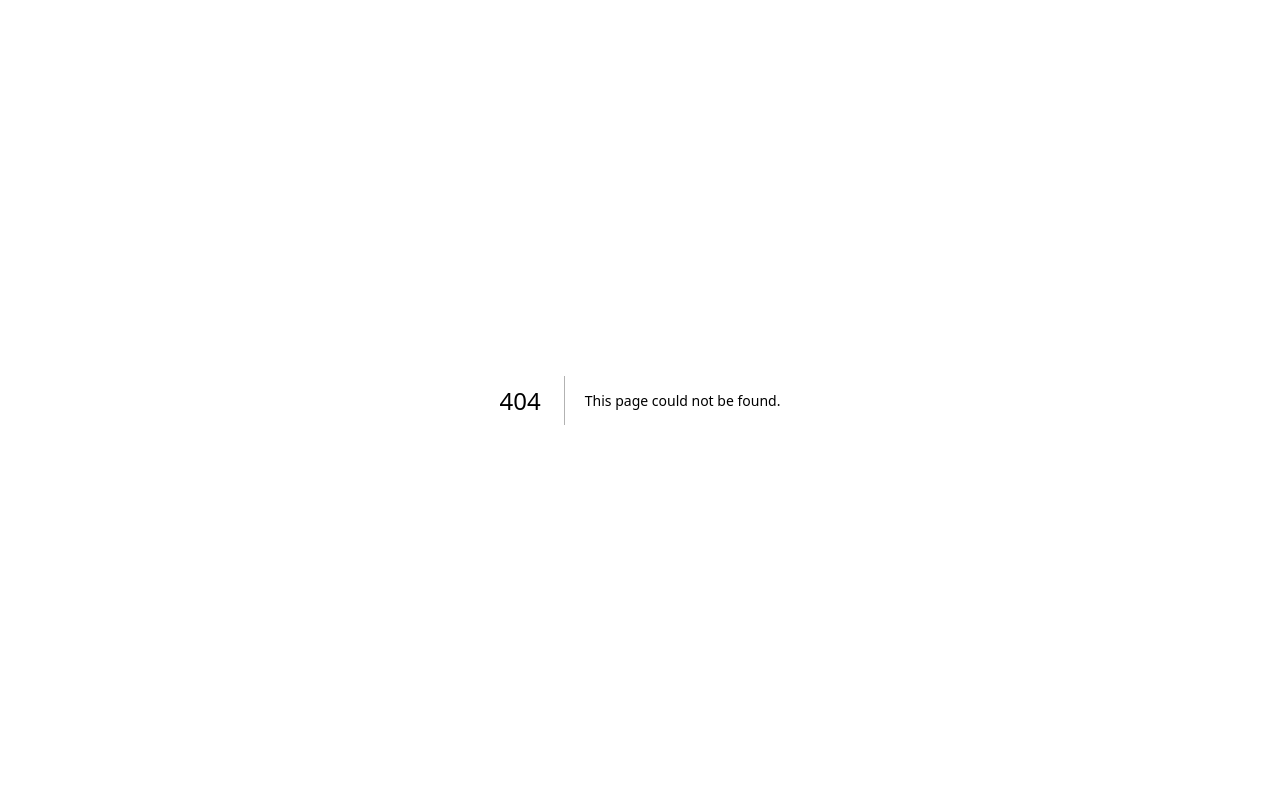
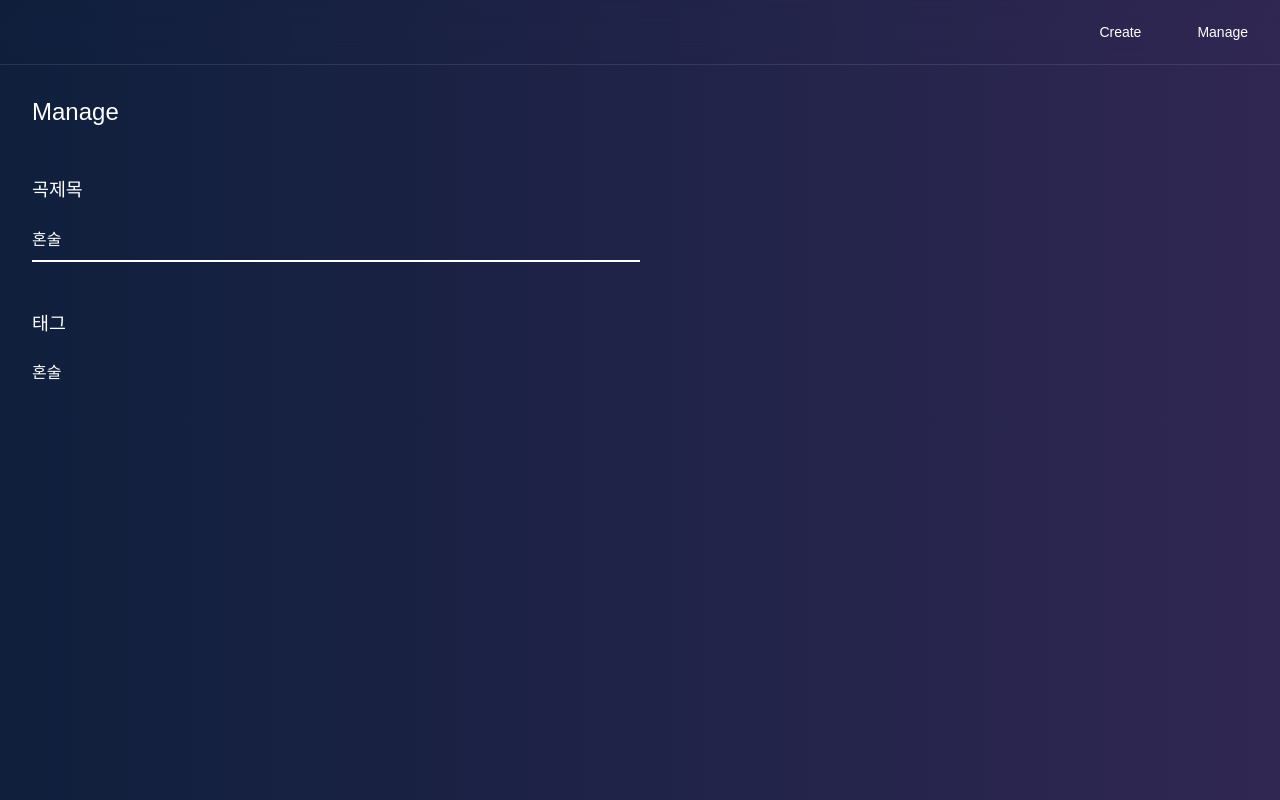
Before and after one commit to Vimic-uton/vimic-front, a Next.js app: page /about/1 in a window 1280 px wide. Before the commit this address had no page. Built offline with nearby package versions, Linux system fonts and the light colour scheme; no server answers.

Commit message:
feat/#5 api connect

```diff
--- a/api/client.ts
+++ b/api/client.ts
@@ -102,7 +102,6 @@ export async function getSong(request: GetSongRequest): Promise<GetSongResponse>
     throw error;
   }
 }
-
 /**
  * 노래 상태 폴링 (진행 중인 노래의 완료 여부 확인)
  * @param taskId 태스크 ID
@@ -112,7 +111,7 @@ export async function getSong(request: GetSongRequest): Promise<GetSongResponse>
  */
 export async function pollSongStatus(
   taskId: string,
-  maxAttempts: number = 30,
+  maxAttempts: number = 60,
   interval: number = 10000
 ): Promise<GetSongResponse> {
   let attempts = 0;
@@ -126,9 +125,16 @@ export async function pollSongStatus(
 
       console.log(`폴링 응답 상태: ${response.status}`, response);
 
-      if (response.status === 'complete') {
-        console.log('노래 생성 완료됨!');
-        return response;
+      // song_info와 sunoData가 존재하는지 확인
+      if (response.song_info?.sunoData && Array.isArray(response.song_info.sunoData)) {
+        const sunoData = response.song_info.sunoData[0];
+
+        if (sunoData?.prompt) {
+          console.log('가사 생성 완료:', sunoData.prompt);
+          return response; // 성공적으로 데이터를 반환
+        }
+      } else {
+        console.warn('sunoData가 존재하지 않거나 빈 배열입니다.');
       }
 
       if (response.status === 'error') {
@@ -159,6 +165,7 @@ export async function pollSongStatus(
   throw new Error('노래 생성이 시간 초과되었습니다.');
 }
 
+
 /**
  * 오디오 파일 다운로드
  * @param audioUrl 오디오 파일 URL
--- /dev/null
+++ b/app/about/[id]/page.tsx
@@ -0,0 +1,6 @@
+import AboutView from '@/features/about/aboutView';
+
+export default async function aboutpage({ params }: { params: Promise<{ id: string }> }) {
+  const resolvedParams = await params;
+  return <AboutView id={resolvedParams.id} />;
+}
--- /dev/null
+++ b/features/about/aboutView.tsx
@@ -0,0 +1,111 @@
+'use client';
+
+import { useEffect, useState } from 'react';
+import axios from 'axios';
+import { API_ENDPOINTS, API_CONFIG } from '@/api/endpoints';
+
+
+type aboutwProps = { id?: string };
+
+interface MusicDetail {
+  title: string;
+  audioUrl?: string;
+  thumbnail?: string;
+  sourceAudioUrl?: string;
+  streamAudioUrl?: string;
+  sourceStreamAudioUrl?: string;
+  prompt?: string;
+  tags? : string;
+}
+
+
+export default function AboutView({ id }: aboutwProps) {
+
+  const [music, setMusic] = useState<MusicDetail | null>(null);
+
+        const fetchMusic = async () => {
+        try {
+            const res = await axios.post(
+            `${API_CONFIG.BASE_URL}${API_ENDPOINTS.GET_SONG}`,
+            { task_id: id },
+            {
+                headers: {
+                'Content-Type': 'application/json',
+                Accept: 'application/json',
+                },
+            }
+
+
+            );
+            console.log(res)
+
+            const suno = res.data.song_info?.sunoData?.[0] || {};
+            const sunop = res.data;
+
+            // 객체를 중괄호로 감싸야 합니다.
+            setMusic({
+            title: suno.title || '제목 없음',
+            audioUrl: suno.audioUrl || '',
+            thumbnail: suno.image_url || '',
+            sourceAudioUrl: suno.source_audio_url || '',
+            streamAudioUrl: suno.source_stream_audio_url || '',
+            sourceStreamAudioUrl: suno.stream_audio_url || '',
+            tags :  suno.tags || '',
+            prompt: sunop.prompt || '',
+            });
+        } catch (error) {
+            console.error('데이터를 가져오는 중 오류가 발생했습니다:', error);
+        }
+        };
+
+        useEffect(()=>{
+            fetchMusic();
+        },[])
+
+
+  return (
+    <div className="text-white p-8 pt-24">
+      <div className="relative z-20 max-w-7xl mx-auto">
+        {/* 제목 */}
+        <h1 className="text-2xl font-bodoni mb-8">Manage</h1>
+
+
+
+        <div className="">
+          {/* 왼쪽: 입력 폼 */}
+          <div className="space-y-8">
+            {/* 곡 제목 입력 */}
+            <div className="mt-12 flex flex-col gap-[3vh]">
+             <p className='text-[2.3vh]'>곡제목</p>
+              <input
+                type="text"
+                placeholder="혼술 먹방 바이럴 송"
+                value={music?.title || "혼술"}
+                readOnly
+
+              />
+              <hr className='border-b w-[50%] mt-[-2vh]' />
+            </div>
+
+
+          </div>
+
+                <div className="space-y-8">
+                {/* 곡 제목 입력 */}
+                <div className="mt-12 flex flex-col gap-[3vh]">
+                <p className='text-[2.3vh]'>태그</p>
+                <input
+                    type="text"
+                    placeholder="혼술 먹방 바이럴 송"
+                    value={music?.tags || "혼술"}
+                    readOnly
+
+                />
+                </div>
+            </div>
+
+        </div>
+      </div>
+    </div>
+  );
+}
--- a/features/create/Create.tsx
+++ b/features/create/Create.tsx
@@ -1,6 +1,7 @@
 'use client';
 
-import { useState } from 'react';
+import { useState, useEffect } from 'react';
+import { useRouter } from 'next/navigation'; // Next.js의 useRouter 사용
 import { generateSong, pollSongStatus } from '../../api/client';
 import { GenerateSongRequest } from '../../shared/types/api.types';
 
@@ -14,12 +15,14 @@ export default function Create() {
   const [generatedLyrics, setGeneratedLyrics] = useState('');
   const [coverImage, setCoverImage] = useState('');
 
+  const router = useRouter(); // Next.js의 useRouter로 페이지 이동 구현
+
   const tags = [
-    { id: 'tiktok', label: '틱톡감성', selected: selectedTags.includes('tiktok') },
-    { id: 'funny', label: '병맛', selected: selectedTags.includes('funny') },
-    { id: 'comedy', label: '개그', selected: selectedTags.includes('comedy') },
-    { id: 'sad', label: '슬픔', selected: selectedTags.includes('sad') },
-    { id: 'horror', label: '공포', selected: selectedTags.includes('horror') }
+    { id: '틱톡', label: '틱톡감성', selected: selectedTags.includes('틱톡') },
+    { id: '병맛', label: '병맛', selected: selectedTags.includes('병맛') },
+    { id: '개그', label: '개그', selected: selectedTags.includes('개그') },
+    { id: '슬픔', label: '슬픔', selected: selectedTags.includes('슬픔') },
+    { id: '공포', label: '공포', selected: selectedTags.includes('공포') }
   ];
 
   const handleTagClick = (tagId: string) => {
@@ -63,91 +66,65 @@ export default function Create() {
         description: description.trim()
       };
 
-      console.log('노래 생성 요청 시작:', request);
-      setGeneratedLyrics('노래 생성 요청 중...');
-
       const response = await generateSong(request);
-      console.log('노래 생성 응답:', response);
-
       if (response.status === 'success' || response.status === 'pending') {
-        console.log('노래 생성 시작됨, task_id:', response.task_id);
-        setGeneratedLyrics(`노래가 생성 중입니다... (Task ID: ${response.task_id})`);
-
-        // 폴링으로 완료 확인
-        console.log('폴링 시작...');
-        const songResult = await pollSongStatus(response.task_id, 30, 5000); // 5초마다 체크
-        console.log('폴링 완료, 결과:', songResult);
+        const songResult = await pollSongStatus(response.task_id, 60, 5000); // 5초마다 체크
 
         if (songResult.status === 'complete' && songResult.song_info) {
-          console.log('전체 song_info:', songResult.song_info);
-          console.log('최상위 prompt:', songResult.prompt);
-
-          // 가사 추출 - 최상위 레벨에서 먼저 확인
           let lyrics = '';
           let imageUrl = '';
 
+          // response가 null인지 확인하고 처리
+          if (songResult.song_info.response) {
+            console.log('response 확인:', songResult.song_info.response);
 
-          // 1. 최상위 레벨의 prompt 확인
-          if (songResult.prompt) {
-            lyrics = songResult.prompt;
-            console.log('가사 추출 성공 (최상위 prompt):', lyrics);
+            // response 내부 데이터에서 필요한 정보 추출
+            const sunoData = songResult.song_info.response.sunoData?.[0];
+            if (sunoData) {
+              lyrics = sunoData.prompt || '';
+              imageUrl = sunoData.image_url || '';
+            }
           } else {
-            // 2. song_info.response에서 확인 (null이 아닌 경우)
-            const sunoData = songResult.song_info.response?.sunoData?.[0];
-            console.log('sunoData:', sunoData.imageUrl);
-
-            if (sunoData?.prompt) {
-              lyrics = sunoData.prompt;
-              console.log('가사 추출 성공 (sunoData.prompt):', lyrics);
-            } else if (sunoData?.response?.prompt) {
-              lyrics = sunoData.response.prompt;
-              console.log('가사 추출 성공 (sunoData.response.prompt):', lyrics);
-            } else {
-              console.warn('가사 데이터를 찾을 수 없습니다');
-            }
+            console.warn('song_info.response가 null입니다.');
           }
 
-          // 표지 이미지 URL 추출 - song_info.response가 null이므로 다른 방법 필요
-          // 현재 API 응답 구조에서는 이미지 URL이 없는 것 같음
-          console.log('표지 이미지 URL 추출 시도...');
-
-          // song_info.response가 null이므로 이미지 URL을 찾을 수 없음
-          if (!imageUrl) {
-            console.warn('표지 이미지 URL을 찾을 수 없습니다 (song_info.response가 null)');
+          // 가사 설정
+          if (lyrics) {
+            setGeneratedLyrics(lyrics);
+            console.log('가사 설정 완료:', lyrics);
+          } else {
+            setGeneratedLyrics('가사 생성 완료 (가사 데이터 없음)');
+            console.warn('가사 데이터를 찾을 수 없습니다.');
           }
 
-          // 결과 설정
-          if (lyrics) {
-            setGeneratedLyrics(lyrics);
-            console.log('가사 설정 완료');
-          } else {
-            console.warn('가사 데이터를 찾을 수 없습니다');
-            setGeneratedLyrics('가사 생성 완료 (가사 데이터 없음)');
-          }
-
+          // 이미지 설정
           if (imageUrl) {
             setCoverImage(imageUrl);
             console.log('표지 이미지 설정 완료:', imageUrl);
           } else {
-            console.warn('표지 이미지 URL을 찾을 수 없습니다');
+            console.warn('표지 이미지 URL을 찾을 수 없습니다.');
           }
 
-          console.log('노래 생성 완료!');
+          setIsLoading(false);
         } else {
-          console.error('노래 생성 실패:', songResult);
           setError('노래 생성에 실패했습니다. 다시 시도해주세요.');
         }
       } else {
-        console.error('노래 생성 요청 실패:', response);
         setError(response.message || '노래 생성에 실패했습니다.');
       }
     } catch (error) {
-      console.error('노래 생성 중 오류 발생:', error);
       setError(error instanceof Error ? error.message : '노래 생성 중 오류가 발생했습니다.');
     } finally {
       setIsLoading(false);
     }
   };
+
+  // 가사 생성 감지 및 페이지 이동
+  useEffect(() => {
+    if (generatedLyrics) {
+      router.push('/manage'); // 가사가 생성되면 /manage로 이동
+    }
+  }, [generatedLyrics, router]); // generatedLyrics와 router를 감지
 
   return (
     <div className="text-white p-8 pt-24">
--- a/features/manage/Manage.tsx
+++ b/features/manage/Manage.tsx
@@ -21,6 +21,12 @@ export default function Manage() {
 
   const handleMusicClick = (id: string) => {
     router.push(`/play/${id}`);
+  };
+
+  const handleDeleteClick = (id: string) => {
+
+    router.push(`/about/${id}`);
+
   };
 
   useEffect(() => {
@@ -59,8 +65,6 @@ export default function Manage() {
     fetchSongs();
   }, []);
 
-
-
   return (
     <div className="min-h-screen text-white p-8 pt-32">
       <div className="relative z-20 max-w-7xl mx-auto">
@@ -83,8 +87,7 @@ export default function Manage() {
             {musicList.map((music, index) => (
               <div
                 key={`${music.id}-${index}`}
-                className="group cursor-pointer"
-                onClick={() => handleMusicClick(music.id)}
+                className="group relative cursor-pointer"
               >
                 {/* 썸네일 */}
                 <div className="w-full h-[287px] border border-white/40 rounded-[20px] bg-transparent flex items-center justify-center mb-4 group-hover:border-white/60 transition-colors">
@@ -112,6 +115,21 @@ export default function Manage() {
                       <p className="text-sm">음악 썸네일</p>
                     </div>
                   )}
+                  {/* 호버 시 버튼 표시 */}
+                  <div className="absolute inset-0 bg-black/60 flex items-center justify-center opacity-0 group-hover:opacity-100 transition-opacity rounded-[20px]  h-[287px]">
+                    <button
+                      onClick={() => handleMusicClick(music.id)}
+                      className=" hover:bg-gray-500 text-white px-4 py-2 rounded-lg mx-2"
+                    >
+                      재생
+                    </button>
+                    <button
+                      onClick={() => handleDeleteClick(music.id)}
+                      className=" hover:bg-gray-500 text-white px-4 py-2 rounded-lg mx-2"
+                    >
+                      자세히
+                    </button>
+                  </div>
                 </div>
 
                 {/* 음악 정보 */}
@@ -142,7 +160,7 @@ export default function Manage() {
                   strokeLinecap="round"
                   strokeLinejoin="round"
                   strokeWidth={1}
-                  d="M9 19V6l12-3v13M9 19c0 1.105-1.343 2-3 2s-3-.895-3-2 1.343-2 3-2 3 .895 3 2zm12-3c0 1.105-1.343 2-3 2s-3-.895-3-2 1.343-2 3-2 3 .895 3 2zM9 10l12-3"
+                  d="M9 19V6l12-3v13M9 19c0 1.105-1.343 2-3 2s-3-.895-3-2 1.343-2 3-2 3 .895 3 2zM9 10l12-3"
                 />
               </svg>
             </div>
--- a/features/play/PlayView.tsx
+++ b/features/play/PlayView.tsx
@@ -187,7 +187,7 @@ export default function PlayView({ id }: PlayViewProps) {
 
         <button
               onClick={togglePlay}
-              className="p-4 rounded-full border-[1px] mt-[3vh]"
+              className="p-4 rounded-full border-[1px] mt-[3vh] focus-none outline-none"
             >
               {isPlaying ? <Pause className="text-white w-6 h-6" /> : <Play className="text-white w-6 h-6" />}
             </button>
--- a/shared/types/api.types.ts
+++ b/shared/types/api.types.ts
@@ -17,6 +17,7 @@ export interface GenerateSongResponse {
 
 // 노래 정보 타입
 export interface SongInfo {
+  sunoData: any;
   taskId: string;
   parentMusicId: string;
   param: string;
@@ -36,6 +37,7 @@ export interface SongInfo {
 
 // Suno 데이터 타입
 export interface SunoData {
+  image_url: any;
   id: string;
   audioUrl: string;
   sourceAudioUrl: string;
@@ -74,6 +76,7 @@ export interface GetSongRequest {
 
 // 특정 노래 조회 응답 타입
 export interface GetSongResponse {
+  response: any;
   status: 'complete' | 'pending' | 'error';
   task_id: string;
   prompt?: string; // 최상위 레벨에 prompt가 있을 수 있음
```
Lines whose indentation alone changed are shown as unchanged.
